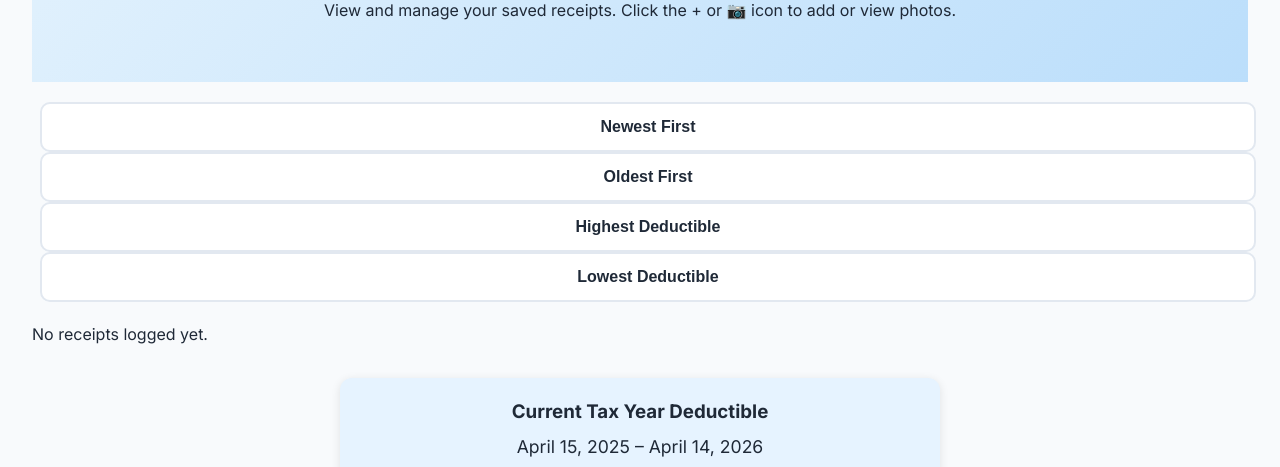
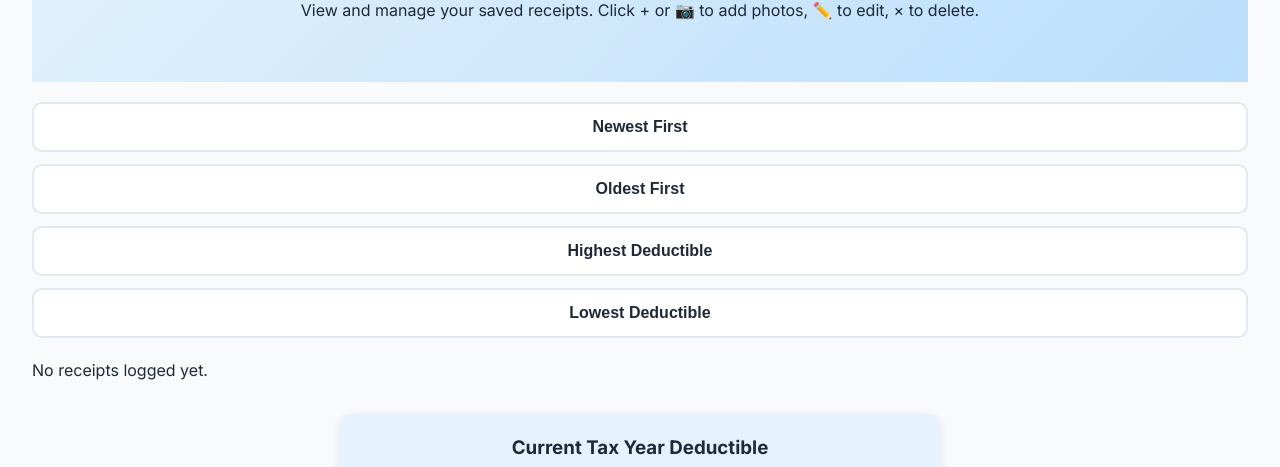
Before and after one commit to KendroDOW/Kendall-App, a plain HTML site: page history.html in a window 1280 px wide. Shown: the part 209-676 px from the top of the page. Drawn offline with nearby package versions, Linux system fonts and the light colour scheme; sample sign-in values are in the browser's storage.

Commit message:
Update history.html

```diff
--- a/history.html
+++ b/history.html
@@ -30,19 +30,22 @@
   </nav>
 
   <main id="main-content">
-    <div class="hero">
-      <h1>Receipt Box</h1>
-      <p>View and manage your saved receipts. Click the + or 📷 icon to add or view photos.</p>
-    </div>
-<div style="margin:20px 0; text-align:center;">
-  <button onclick="loadLogs('newest')" class="secondary" style="margin:0 8px;">Newest First</button>
-  <button onclick="loadLogs('oldest')" class="secondary" style="margin:0 8px;">Oldest First</button>
-  <button onclick="loadLogs('highest')" class="secondary" style="margin:0 8px;">Highest Deductible</button>
-  <button onclick="loadLogs('lowest')" class="secondary" style="margin:0 8px;">Lowest Deductible</button>
-</div>
-    <div id="log-list"></div>
+  <div class="hero">
+    <h1>Receipt Box</h1>
+    <p>View and manage your saved receipts. Click + or 📷 to add photos, ✏️ to edit, × to delete.</p>
+  </div>
 
-<!-- New: Tax Year Total Deductible -->
+  <!-- New: Sorting Buttons -->
+  <div style="margin: 20px 0; text-align: center; display: flex; flex-wrap: wrap; justify-content: center; gap: 12px;">
+    <button onclick="loadLogs('newest')" class="secondary">Newest First</button>
+    <button onclick="loadLogs('oldest')" class="secondary">Oldest First</button>
+    <button onclick="loadLogs('highest')" class="secondary">Highest Deductible</button>
+    <button onclick="loadLogs('lowest')" class="secondary">Lowest Deductible</button>
+  </div>
+
+  <div id="log-list"></div>
+
+  <!-- Tax Year Total (keep this below logs) -->
   <div id="tax-year-total" style="margin:32px auto; padding:20px; background:#e6f3ff; border-radius:12px; max-width:600px; text-align:center; box-shadow:0 2px 10px rgba(0,0,0,0.1);">
     <h3>Current Tax Year Deductible</h3>
     <p style="font-size:1.1rem; margin:8px 0;">April 15, 2025 – April 14, 2026</p>
@@ -52,6 +55,8 @@
 
   <button id="export-csv" class="primary" style="margin:24px auto; display:block;">Export All to CSV</button>
 
+  <!-- Keep your modals here (capture, viewer, report) -->
+</main>
     <!-- Capture Modal -->
     <div id="photo-capture-modal" style="display:none; position:fixed; inset:0; background:rgba(0,0,0,0.7); z-index:999; align-items:center; justify-content:center;">
       <div style="background:white; border-radius:12px; padding:24px; width:90%; max-width:500px; text-align:center; position:relative;">
```
